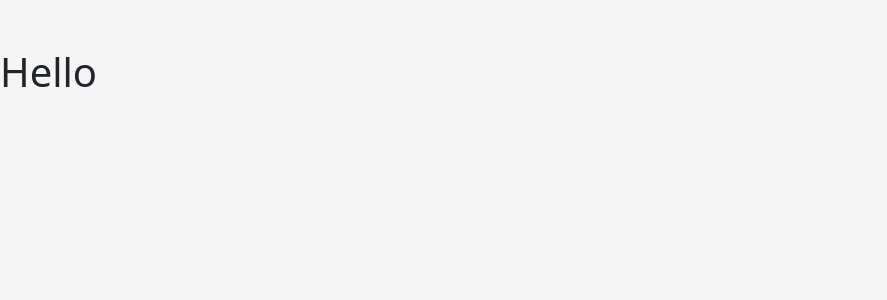
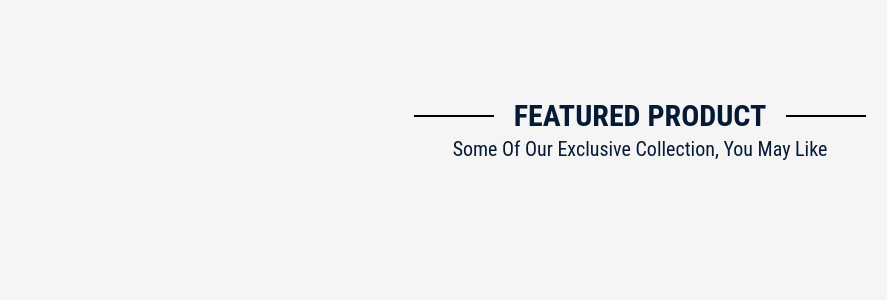
Before and after one commit to brainshahriar/react-practice-user, a React (Create React App) app: page / in a window 1280 px wide. Shown: the top 300 px of the page, without its empty margins (0-887 px from the left). Built offline with nearby package versions, Linux system fonts and the light colour scheme.

Commit message:
manage css

```diff
--- a/src/assets/css/card.css
+++ b/src/assets/css/card.css
@@ -0,0 +1,64 @@
+.card {
+    width: 100% !important;
+    text-decoration: none;
+    border: none !important;
+    border-radius: 0% !important;
+    box-shadow: 0 0 4px 0 rgba(57, 78, 234, 0.1)
+}
+.card:hover {
+    border-radius: 0% !important;
+    text-decoration: none;
+    box-shadow: 0 0 12px 0 rgba(57, 78, 234, 0.1)
+}
+
+.image-box {
+    position: relative;
+    margin: auto;
+    overflow: hidden;
+    width: 100% !important;
+}
+.image-box img {
+    width: 150px !important;
+    transition: all 0.3s;
+    display: block;
+    height: 250px !important;
+    transform: scale(1);
+}
+.image-box:hover img {
+    transform: scale(1.1);
+}
+
+.center {
+    display: block;
+    margin-left: auto;
+    margin-right: auto;
+    width: 50%;
+  }
+
+  .section-title h2 {
+    font-size: 30px;
+    font-weight: 600;
+    position: relative;
+    display: inline-block;
+    margin: 0;
+}
+
+.section-title h2:before {
+    position: absolute;
+    top: 17px;
+    left: -100px;
+    width: 80px;
+    height: 2px;
+    content: "";
+    background-color: #000;
+}
+
+.section-title h2:after {
+    position: absolute;
+    top: 17px;
+    right: -100px;
+    width: 80px;
+    height: 2px;
+    content: "";
+    background-color: #000;
+}
--- a/src/assets/css/typo.css
+++ b/src/assets/css/typo.css
@@ -0,0 +1,32 @@
+.section-title {
+    margin-top: 50px;
+    margin-bottom: 50px;
+    color: #051b35;
+    font-size: 20px;
+    font-family: 'Roboto Condensed', sans-serif;
+    font-weight: 400;
+}
+.section-sub-title {
+    color: #212121;
+    font-size: 15px;
+    font-family: 'Roboto Condensed', sans-serif;
+    font-weight: 300;
+}
+.product-name-on-card {
+    color: #051b35;
+    font-size: 16px;
+    font-family: 'Roboto Condensed', sans-serif;
+    font-weight: 400;
+}
+.product-price-on-card {
+    color: #E43023;
+    font-size: 14px;
+    font-family: 'Roboto Condensed', sans-serif;
+    font-weight: 600;
+}
+.category-name{
+    color: #000000;
+    font-size: 13px;
+    font-family: 'Roboto Condensed', sans-serif;
+    font-weight: 600;
+}
--- a/src/components/home/Featureproduct.jsx
+++ b/src/components/home/Featureproduct.jsx
@@ -0,0 +1,27 @@
+import React, { Component } from 'react'
+import { Col, Container, Row } from 'react-bootstrap'
+
+ class Featureproduct extends Component {
+    render() {
+        return (
+            <>
+        <Container className="text-center" fluid={true}>
+          <div className="section-title text-center mb-55"><h2>FEATURED PRODUCT</h2>
+          <p>Some Of Our Exclusive Collection, You May Like</p>
+          </div>
+
+
+                     <Row>
+                        <Col>
+
+                        </Col>
+                   </Row>
+
+
+                   </Container>
+            </>
+        )
+    }
+}
+
+export default Featureproduct
--- a/src/pages/Homepage.jsx
+++ b/src/pages/Homepage.jsx
@@ -1,10 +1,11 @@
 import React, { Component } from 'react'
+import Featureproduct from '../components/home/Featureproduct'
 
 class Homepage extends Component {
     render() {
         return (
             <>
-            <h1>Hello</h1>
+            <Featureproduct/>
             </>
         )
     }
```
